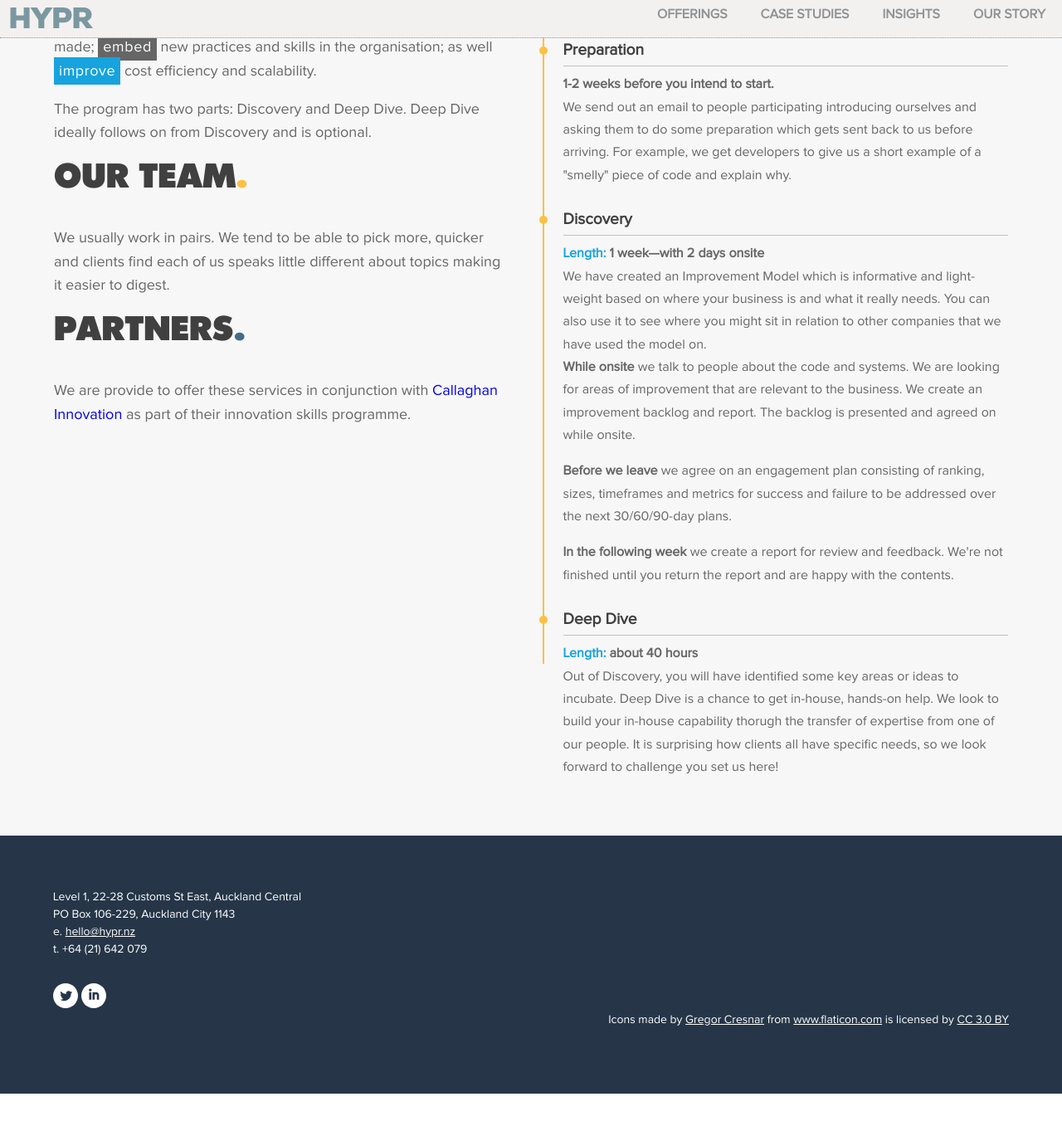
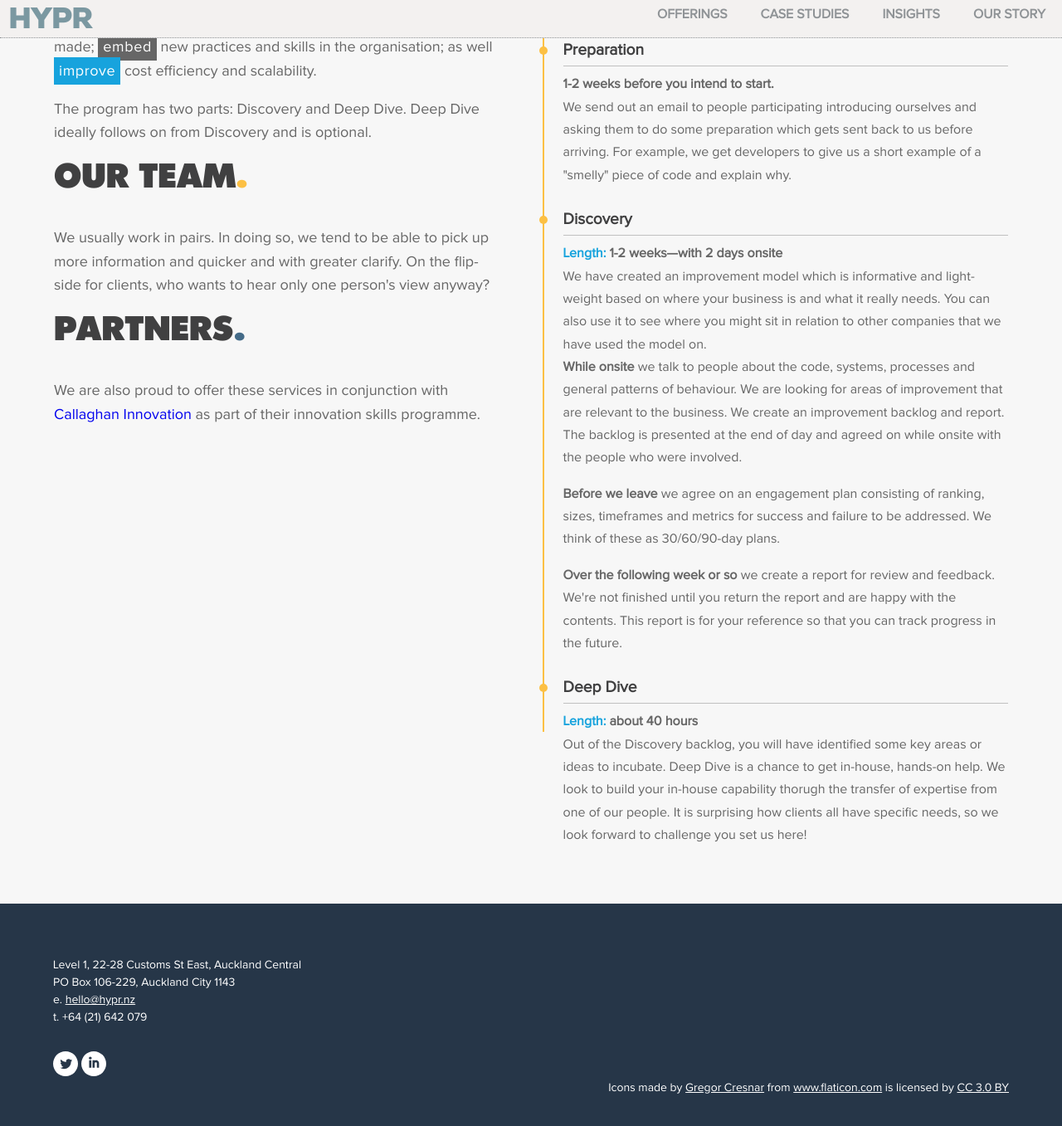
Before and after one commit to hyprnz/hyprnz.github.io, a Jekyll site: the page built from build-for-speed.md, in a window 1280 px wide and 1400 px high, scrolled down 2345 px. Shown: the top 1357 px of the window at 83% size. Built offline with Jekyll 4.4.1, drawn with Linux system fonts in a browser that asks for light colours; some web fonts are replaced; before the commit the page ends 3663 px from its top, so only the background shows below that; some of the changed text lies outside the part shown.

Commit message:
Review build for speed

```diff
--- a/_layouts/build-for-speed.html
+++ b/_layouts/build-for-speed.html
@@ -40,15 +40,15 @@
             </li>
             <li class="overview-block">
                 <h3><span class="trashhand">1</span></h3>
-                <h4>simple Improvement Model</h4>
+                <h4>simple improvement model</h4>
             </li>
             <li class="overview-block">
                 <h3><span class="trashhand">2</span></h3>
-                <h4>days onsite</h4>
+                <h4>days onsite per client</h4>
             </li>
             <li class="overview-block">
                 <h3><span class="trashhand">1</span></span></h3>
-                <h4>week turn around</h4>
+                <h4>week turn around per report</h4>
             </li>
         </ul>
     </div>
@@ -59,7 +59,7 @@
     <div class="content-section">
         <div class="half">
             <h2>Improvement Model<span class="blue-text">.</span></h2>
-            <p class="intro">The Improvement Model is designed to help NZ companies understand the state of their
+            <p class="intro">The improvement model is designed to help NZ companies understand the state of their
                 <span class="highlight highlight-yellow">current software development practices</span>, with the aim of
                 identifying improvement opportunities.
                 These improvement opportunities aim to help software teams increase their efficiency and ultimately
@@ -73,13 +73,13 @@
                 organisation and how they contribute to higher performance.</p>
 
             <p class="intro">
-                Each section (see across) contains a number of statements that can be answered yes, no or not
-                applicable. The answers are then aggregated in spider (or radar) chart (see below).
-                The improvement model attempts to provide an empirical relative tool to help organisations understand
-                their strengths and weaknesses and to <span class="highlight highlight-blue">learn through practical improvement opportunities</span>;
-                they do not
-                specify a learning path and they do not provide any sense of
-                certification.
+                Each of the eight sections (see across) contains a number of statements that can be answered yes, no or
+                not
+                applicable. Broad answers are good enough! The answers are then aggregated in spider (or radar) chart
+                (see below).
+                The improvement model attempts to provide an simple but empirical tool to help organisations understand
+                their relative strengths and weaknesses and to <span class="highlight highlight-blue">learn through practical
+                improvement opportunities</span>.
             </p>
         </div>
 
@@ -87,45 +87,48 @@
             <ul>
                 <li class="active">
                     <h4 class="question">Team</h4>
-                    <p class="details">This explores questions around team structure, communication, physical space and
-                        clear roles and alignment, pair working, t-shaped people and feature teams, and onboarding and
+                    <p class="details">This section explores questions around team structure, communication, physical
+                        space and
+                        clear roles and alignment, pair working, t-shaped people and feature teams, as well as
+                        onboarding and
                         training</p>
                 </li>
                 <li>
                     <h4 class="question">Development Process</h4>
-                    <p class="details">This focuses on flow and product development.</p>
+                    <p class="details">This section focuses on principles of flow and product development.</p>
                 </li>
                 <li>
                     <h4 class="question">Requirements and Planning</h4>
-                    <p class="details">This questions levels of planning and prioritisation, visible artefacts and
-                        collaborative planning.</p>
+                    <p class="details">This section queries the levels of planning, collaboration and prioritisation and
+                        visible artefacts</p>
                 </li>
                 <li>
                     <h4 class="question">Technical practices</h4>
-                    <p class="details">This looks to the code level, explores technical debt, as well as source control,
-                        branching and versioning and the general development eco system.</p>
+                    <p class="details">This section looks into the code and explores technical debt, as well as source
+                        control,
+                        branching and versioning practices and the general development ecosystem.</p>
                 </li>
                 <li>
                     <h4 class="question">Quality</h4>
-                    <p class="details">This digs into practices of the test automation pyramid (microtesting,
+                    <p class="details">This section digs into practices of the test-automation pyramid (microtesting,
                         integration, acceptance, manual exporatory testing) and non-functional testing such as
-                        performance,
-                        security and integrity and topped off with usability.</p>
+                        performance, security and integrity, topped off with usability.</p>
                 </li>
                 <li>
                     <h4 class="question">Architecture</h4>
-                    <p class="details">This tends to focus in on coupling, modular design and dependency management and
-                        then the ability to scale this for people and systems.</p>
+                    <p class="details">This section tends to focus in on coupling, modular design and dependency
+                        management and the ability to scale this for people and systems.</p>
                 </li>
                 <li>
                     <h4 class="question">Continuous Delivery</h4>
-                    <p class="details">This opens up the pipeline to look at distinctions made between build servers,
-                        continous integration and how it is managed through environment and the level of automation in
-                        deployments, as well as general release management.</p>
+                    <p class="details">This section opens up the deployment pipeline to look at distinctions made
+                        between build servers, continous integration and how it is managed through environment and the
+                        level of automation in deployments, as well as general release management.</p>
                 </li>
                 <li>
                     <h4 class="question">Culture &amp; Learning</h4>
-                    <p class="details">This one is all about communication, learning and problems solving. </p>
+                    <p class="details">This section is all about people and their communication, learning and problem
+                        solving. </p>
                 </li>
             </ul>
         </div>
@@ -144,7 +147,8 @@
 
     <div class="content-header center-align">
         <h2><span class="trashhand crisis">The quiet crisis</span>Some results.</h2>
-        <p class="intro">Our research suggests that most companies’ technology is performing at a 25-50% level—see the
+        <p class="intro">Our research using the improvement model suggests that most companies’ technology is performing
+            at a 25-50% level—see the
             chart below. A few are in a class of their own, above 90%, with high business growth. So our aim is to help
             companies with great ideas move from a mediocre to a high level of technical execution performance, so that
             their business can accelerate.</p>
@@ -169,10 +173,11 @@
             <p class="intro">The program has two parts: Discovery and Deep Dive. Deep Dive ideally follows on from
                 Discovery and is optional.</p>
             <h2>Our Team<span class="yellow-text">.</span></h2>
-            <p class="intro">We usually work in pairs. We tend to be able to pick more, quicker and clients find each of
-                us speaks little different about topics making it easier to digest.</p>
+            <p class="intro">We usually work in pairs. In doing so, we tend to be able to pick up more information and
+                quicker and with greater clarify. On the flip-side for clients, who wants to hear only one person's view
+                anyway?</p>
             <h2>Partners<span class="lightgrey-text">.</span></h2>
-            <p class="intro">We are provide to offer these services in conjunction with <a
+            <p class="intro">We are also proud to offer these services in conjunction with <a
                     href="http://www.callaghaninnovation.govt.nz/innovation-skills/build-speed" target="_blank">Callaghan
                 Innovation</a> as part of their innovation skills programme.</p>
         </div>
@@ -197,30 +202,32 @@
                 <li>
                     <h4>Discovery</h4>
                     <hr>
-                    <p><strong><span class="blue-text">Length: </span>1 week—with 2 days onsite</strong></p>
-                    <p>We have created an Improvement Model which is informative and light-weight based on where your
-                        business is
-                        and what it really needs. You can also use it to see where you might sit in relation to other
-                        companies that we have used the model on.</p>
-                    <p><strong>While onsite</strong> we talk to people about the code and systems. We are looking for areas
-                        of improvement that are relevant to the business. We create an improvement backlog and report.
-                        The backlog is presented and agreed on while onsite.</p>
+                    <p><strong><span class="blue-text">Length: </span>1-2 weeks—with 2 days onsite</strong></p>
+                    <p>We have created an improvement model which is informative and light-weight based on where your
+                        business is and what it really needs. You can also use it to see where you might sit in relation
+                        to other companies that we have used the model on.</p>
+                    <p><strong>While onsite</strong> we talk to people about the code, systems, processes and general
+                        patterns of behaviour. We are looking for areas of improvement that are relevant to the
+                        business. We create an improvement backlog and report. The backlog is presented at the end of
+                        day and agreed on while onsite with the people who were involved.</p>
                     <br/>
                     <p><strong>Before we leave</strong> we agree on an engagement plan consisting of ranking, sizes,
-                        timeframes and metrics for success and failure to be addressed over the next 30/60/90-day plans.
+                        timeframes and metrics for success and failure to be addressed. We think of these as
+                        30/60/90-day plans.
                     </p>
                     <br/>
-                    <p><strong>In the following week</strong> we create a report for review and feedback. We're not
-                        finished until you return the report and are happy with the contents.</p>
+                    <p><strong>Over the following week or so</strong> we create a report for review and feedback. We're
+                        not finished until you return the report and are happy with the contents. This report is for
+                        your reference so that you can track progress in the future.</p>
                 </li>
                 <li>
                     <h4>Deep Dive</h4>
                     <hr>
                     <p><strong><span class="blue-text">Length: </span>about 40 hours</strong></p>
-                    <p>Out of Discovery, you will have identified some key areas or ideas to incubate. Deep Dive is a
-                        chance to get in-house, hands-on help. We look to build your in-house capability thorugh the
-                        transfer of expertise from one of our people. It is surprising how clients all have specific
-                        needs, so we look forward to challenge you set us here!</p>
+                    <p>Out of the Discovery backlog, you will have identified some key areas or ideas to incubate. Deep
+                        Dive is a chance to get in-house, hands-on help. We look to build your in-house capability
+                        thorugh the transfer of expertise from one of our people. It is surprising how clients all have
+                        specific needs, so we look forward to challenge you set us here!</p>
                 </li>
             </ul>
         </div>
--- a/_layouts/home.html
+++ b/_layouts/home.html
@@ -46,8 +46,8 @@
             customers. Yesterday's methods of building software simply crush agility. Continuing to use them is why we
             have a <span class="highlight highlight-grey">quiet crisis</span> in IT—the creation of accidental
             complexity and technical debt that have become the
-            albatross around the neck of agility. HYPR gets rid of accidental complexity and keeps technical debt at a
-            minimum and help <span class="highlight highlight-yellow">build the capability to deliver</span> simple,
+            albatross around the neck of agility. Hypr gets rid of accidental complexity and keeps technical debt at a
+            minimum and helps <span class="highlight highlight-yellow">build the capability to deliver</span> simple,
             understandable systems.</p>
         </div>
     </div>
@@ -56,7 +56,7 @@
 <section class="wrap" id="unleash">
     <div class="content-section">
         <div class="half">
-            <p class="intro">Simple, understandable systems enable your teams to
+            <p class="intro"><span class="highlight highlight-blue">Simple, understandable systems</span> enable your teams to
                 generate and evaluate great software product ideas in the market faster, at lower cost and more
                 effectively than your competitors. Isn't that what agility promised you?</p>
         </div>
```
